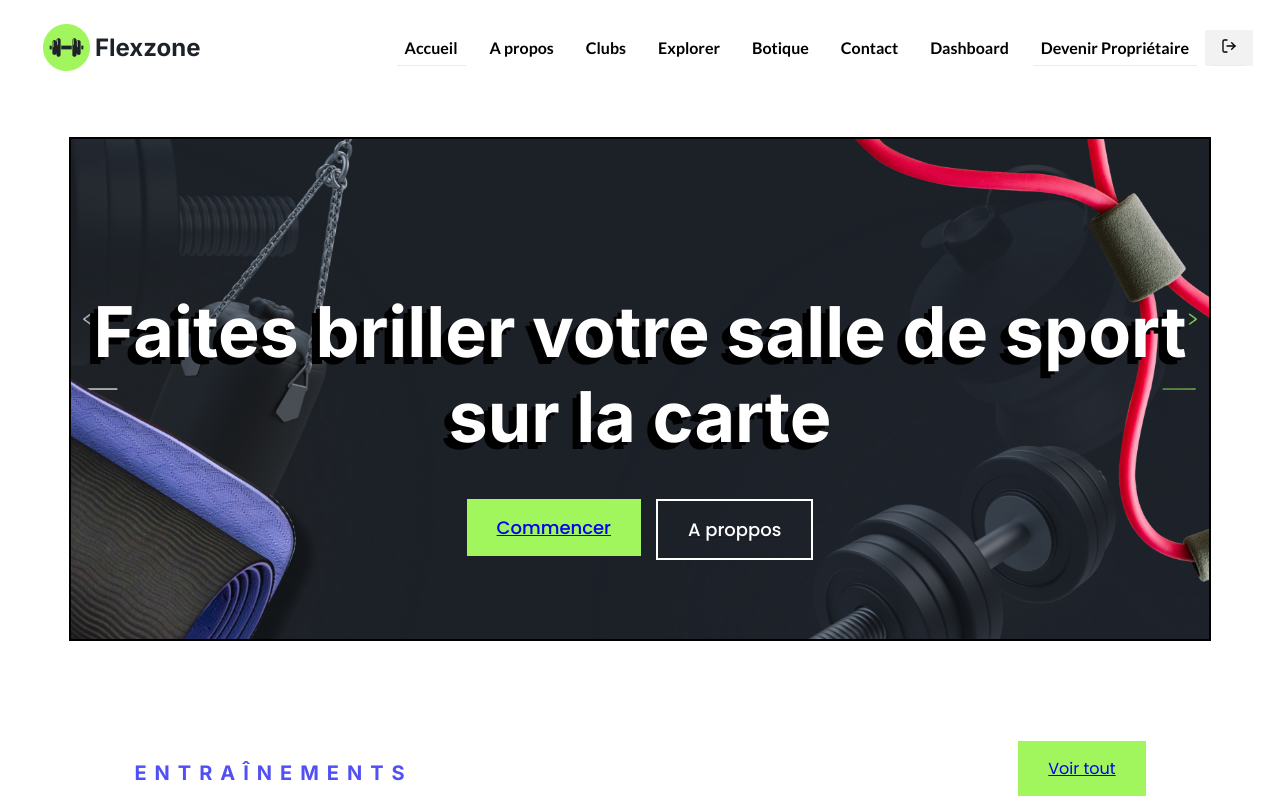
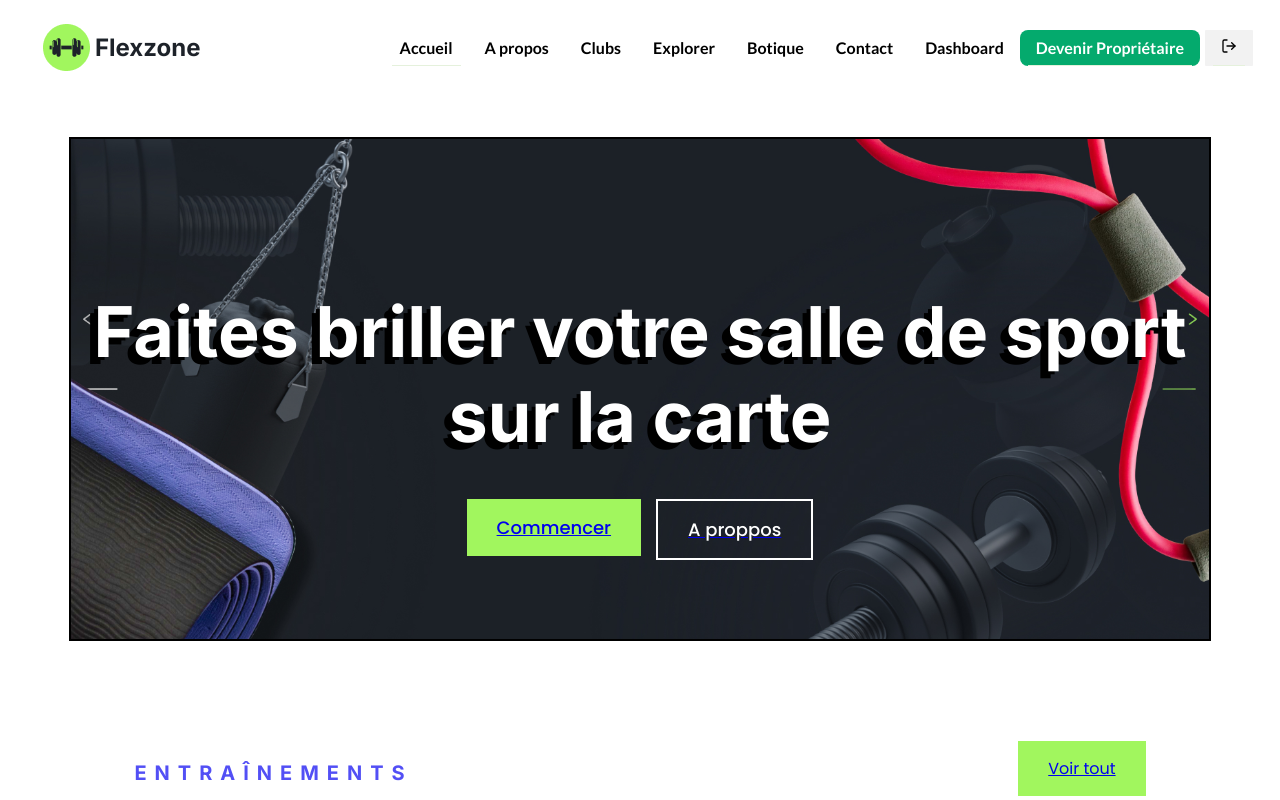
Before and after one commit to chanka1021/FlexZone, a React (Create React App) app: page / in a window 1280 px wide. Shown: the top 800 px of the page. Built offline with nearby package versions, Linux system fonts and the light colour scheme; no server answers; sample sign-in values are in the browser's storage.

Commit message:
improving navbar become a gym owner button css styling

```diff
--- a/src/components/styles/Navbar.css
+++ b/src/components/styles/Navbar.css
@@ -95,6 +95,17 @@ nav .MenuMobile :nth-child(1) {
 .logout-btn:hover{
 color: red;
 }
+nav .become-a-gym-owner{
+    margin-right: 5px;
+    background-color: #04AA6D;
+    border-radius: 8px;
+}
+nav .become-a-gym-owner a{
+    color:white;
+}
+nav .become-a-gym-owner:hover{
+    background-color: #03925e;
+}
 
 @media (max-width: 480px) {
     nav .MenuMobile {
```
